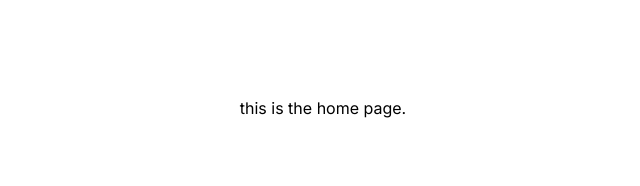
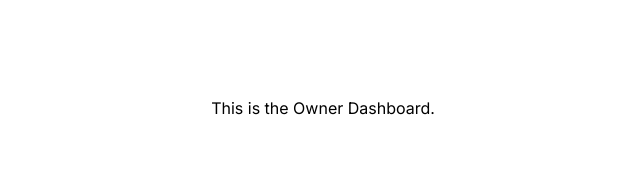
Before and after one commit to pattyarao/inventory-management-app, a Next.js app: page / in a window 1280 px wide. Shown: the top 186 px of the page, without its empty margins (317-957 px from the left). Built offline with nearby package versions, Linux system fonts and the light colour scheme.

Commit message:
added temp conditional rendering for user dashboards

```diff
--- a/app/dashboard/page.jsx
+++ b/app/dashboard/page.jsx
@@ -0,0 +1,28 @@
+import { render } from "react-dom";
+import ManufacturerHome from "../components/ManufacturerHome";
+import OwnerHome from "../components/OwnerHome";
+import SalesPersonHome from "../components/SalesPersonHome";
+import StockControllerHome from "../components/StockControllerHome";
+
+const Dashboard = ({ role }) => {
+  let renderComponent;
+  if (role === "owner") {
+    renderComponent = <OwnerHome />;
+  } else if (role === "stockcontroller") {
+    renderComponent = <StockControllerHome />;
+  } else if (role === "manufacturer") {
+    renderComponent = <ManufacturerHome />;
+  } else if (role === "salesperson") {
+    renderComponent = <SalesPersonHome />;
+  } else {
+    renderComponent = (
+      <div>
+        <p>This role does not exist!</p>
+      </div>
+    );
+  }
+
+  return <main>{renderComponent}</main>;
+};
+
+export default Dashboard;
--- a/app/page.jsx
+++ b/app/page.jsx
@@ -1,9 +1,10 @@
 import Image from "next/image";
+import Dashboard from "./dashboard/page";
 
 export default function Home() {
   return (
     <main className="flex min-h-screen flex-col items-center justify-between p-24">
-      this is the home page.
+      <Dashboard role={"owner"} />
     </main>
   );
 }
```
